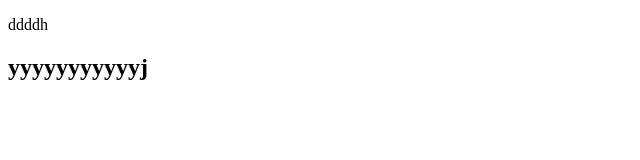
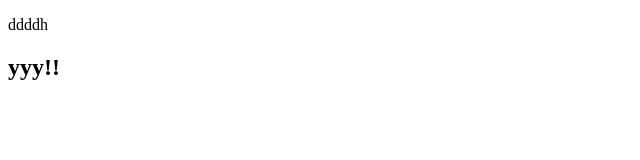
Before and after one commit to philipokeniyi/git-sample, a plain HTML site: page index.html in a window 1280 px wide. Shown: the whole page, without its empty margins (0-640 px from the left). Drawn offline with Linux system fonts and the light colour scheme.

Commit message:
added exclamation mark

```diff
--- a/index.html
+++ b/index.html
@@ -7,6 +7,6 @@
   </head>
   <body>
     <p>ddddh</p>
-    <h2>yyyyyyyyyyyj</h2>
+    <h2>yyy!!</h2>
   </body>
 </html>
```
